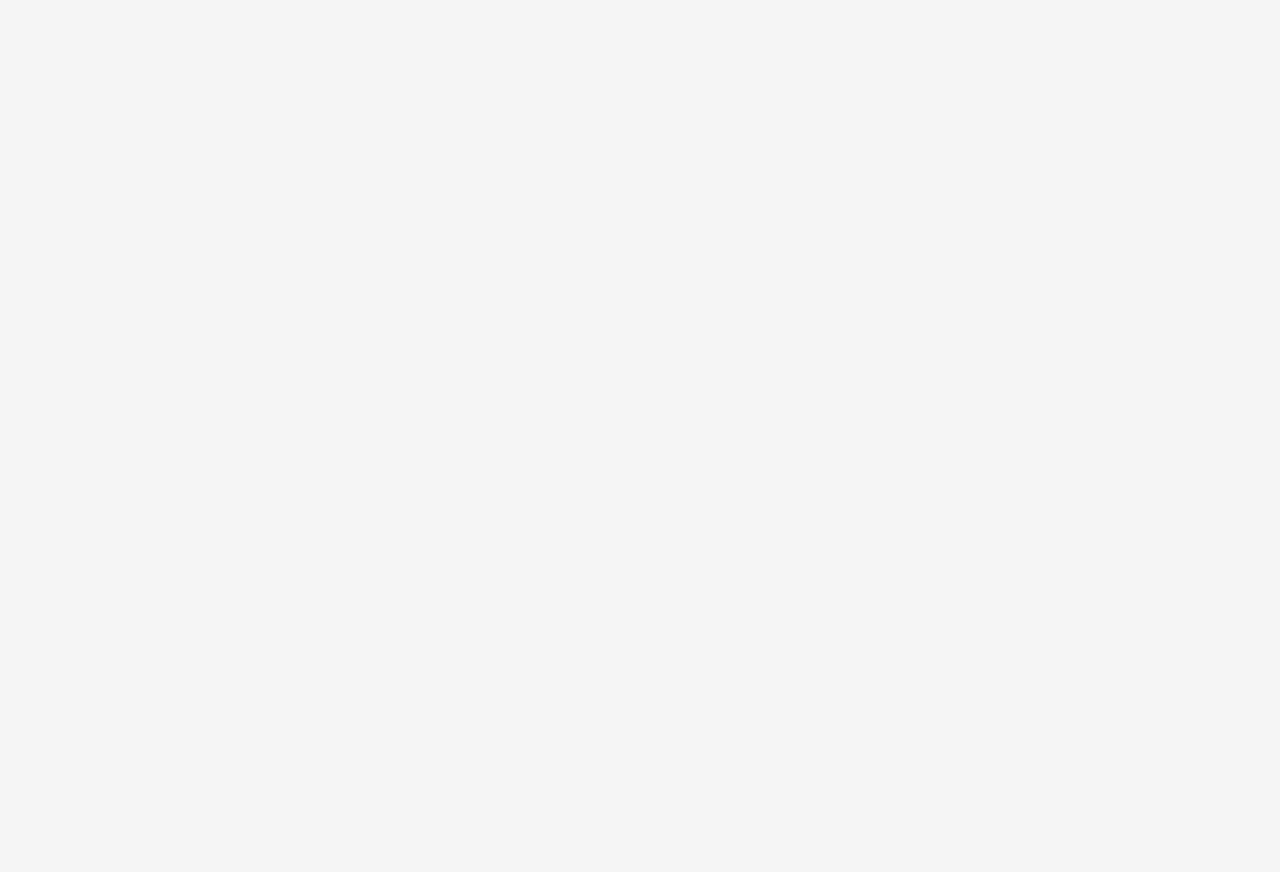
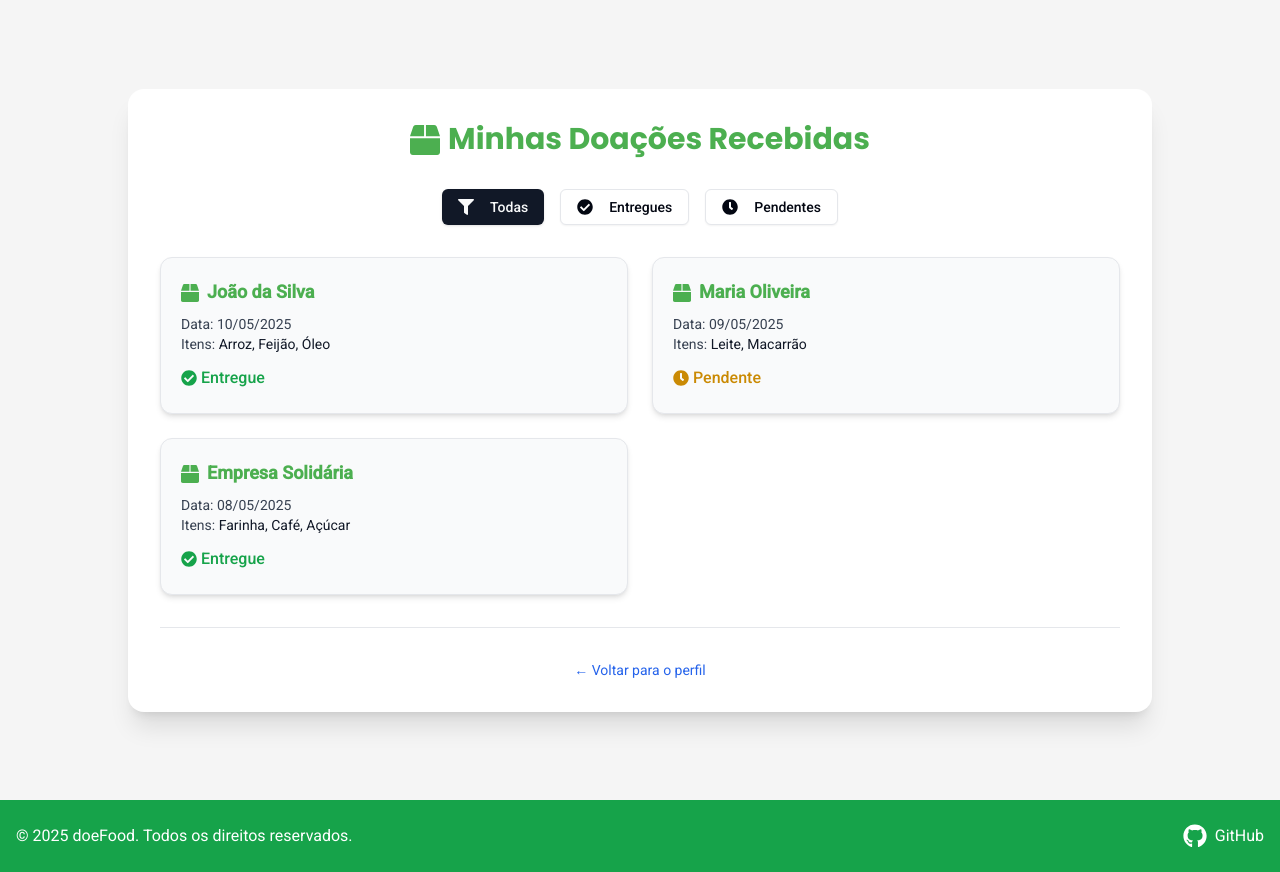
Before and after one commit to leoesilva/doefood-front, a React (Vite) app: page /ong/doacoes in a window 1280 px wide. Before the commit this address had no page. Before the commit the page ends 800 px from the top, so only its background shows below. Built offline with nearby package versions, Linux system fonts and the light colour scheme.

Commit message:
feat: implementação da página de doações e acrescimo da página de rotas

```diff
--- /dev/null
+++ b/src/pages/ong/DoacoesRecebidas.tsx
@@ -0,0 +1,133 @@
+import { useState } from "react"
+import { Separator } from "@/components/shadcn/separator"
+import { FaBox, FaCheckCircle, FaClock, FaFilter } from "react-icons/fa"
+import Footer from "@/components/Footer"
+import { Link } from "react-router-dom"
+import { Button } from "@/components/shadcn/button"
+
+type Doacao = {
+  id: number
+  doador: string
+  data: string
+  itens: string[]
+  status: "entregue" | "pendente"
+}
+
+export const DoacoesRecebidas = () => {
+  const [filtro, setFiltro] = useState<"todos" | "entregue" | "pendente">("todos")
+
+  const todasDoacoes: Doacao[] = [
+    {
+      id: 1,
+      doador: "João da Silva",
+      data: "10/05/2025",
+      itens: ["Arroz", "Feijão", "Óleo"],
+      status: "entregue",
+    },
+    {
+      id: 2,
+      doador: "Maria Oliveira",
+      data: "09/05/2025",
+      itens: ["Leite", "Macarrão"],
+      status: "pendente",
+    },
+    {
+      id: 3,
+      doador: "Empresa Solidária",
+      data: "08/05/2025",
+      itens: ["Farinha", "Café", "Açúcar"],
+      status: "entregue",
+    },
+  ]
+
+  const doacoesFiltradas = filtro === "todos"
+    ? todasDoacoes
+    : todasDoacoes.filter((d) => d.status === filtro)
+
+  return (
+    <>
+      <main className="min-h-screen bg-[#F5F5F5] px-4 py-10 flex items-center justify-center">
+        <div className="w-full max-w-5xl bg-white shadow-xl rounded-2xl p-8 space-y-8">
+          <h1 className="text-3xl font-bold text-[#4CAF50] text-center font-poppins">
+            <FaBox className="inline mr-2" />
+            Minhas Doações Recebidas
+          </h1>
+
+          {/* Filtros */}
+          <div className="flex flex-wrap gap-4 justify-center">
+            <Button
+              variant={filtro === "todos" ? "default" : "outline"}
+              onClick={() => setFiltro("todos")}
+              className="text-sm"
+            >
+              <FaFilter className="mr-2" /> Todas
+            </Button>
+            <Button
+              variant={filtro === "entregue" ? "default" : "outline"}
+              onClick={() => setFiltro("entregue")}
+              className="text-sm"
+            >
+              <FaCheckCircle className="mr-2" /> Entregues
+            </Button>
+            <Button
+              variant={filtro === "pendente" ? "default" : "outline"}
+              onClick={() => setFiltro("pendente")}
+              className="text-sm"
+            >
+              <FaClock className="mr-2" /> Pendentes
+            </Button>
+          </div>
+
+          {/* Lista de doações */}
+          {doacoesFiltradas.length === 0 ? (
+            <p className="text-center text-gray-500">
+              Nenhuma doação encontrada com esse filtro.
+            </p>
+          ) : (
+            <div className="grid md:grid-cols-2 gap-6">
+              {doacoesFiltradas.map((doacao) => (
+                <div
+                  key={doacao.id}
+                  className="border border-gray-200 rounded-xl p-5 bg-gray-50 shadow-md hover:shadow-lg transition-all duration-200"
+                >
+                  <h2 className="text-lg font-semibold text-[#4CAF50] mb-2">
+                    <FaBox className="inline mr-2" />
+                    {doacao.doador}
+                  </h2>
+                  <p className="text-sm text-gray-700">Data: {doacao.data}</p>
+                  <p className="text-sm text-gray-700">
+                    Itens: <span className="text-gray-900">{doacao.itens.join(", ")}</span>
+                  </p>
+                  <div className="mt-3">
+                    {doacao.status === "entregue" ? (
+                      <span className="inline-flex items-center text-green-600 font-medium">
+                        <FaCheckCircle className="mr-1" />
+                        Entregue
+                      </span>
+                    ) : (
+                      <span className="inline-flex items-center text-yellow-600 font-medium">
+                        <FaClock className="mr-1" />
+                        Pendente
+                      </span>
+                    )}
+                  </div>
+                </div>
+              ))}
+            </div>
+          )}
+
+          <Separator className="my-6" />
+
+          <Link
+            to="/ong"
+            className="block text-center text-sm text-blue-600 hover:underline"
+          >
+            ← Voltar para o perfil
+          </Link>
+        </div>
+      </main>
+
+      <Footer />
+    </>
+  )
+}
--- a/src/routes/RoutesConfig.tsx
+++ b/src/routes/RoutesConfig.tsx
@@ -7,6 +7,7 @@ import { HomeDoador } from "@/pages/Doador/HomeDoador";
 import { EditarPerfilDoador } from "@/pages/Doador/EditarPerfilDoador";
 import { HomeOng } from "@/pages/ong/HomeOng";
 import { EditarPerfilOng } from "@/pages/ong/EditarPerfilOng";
+import { DoacoesRecebidas } from "@/pages/ong/DoacoesRecebidas";
 
 const RoutesConfig = () => {
   return (
@@ -20,6 +21,7 @@ const RoutesConfig = () => {
       <Route path="/doador/editar-perfil" element={<EditarPerfilDoador />} />
       <Route path="/ong" element={<HomeOng />} />
       <Route path="/ong/editar-perfil" element={<EditarPerfilOng />} />
+      <Route path="/ong/doacoes" element={<DoacoesRecebidas />} />
     </Routes>
   );
 };
```
